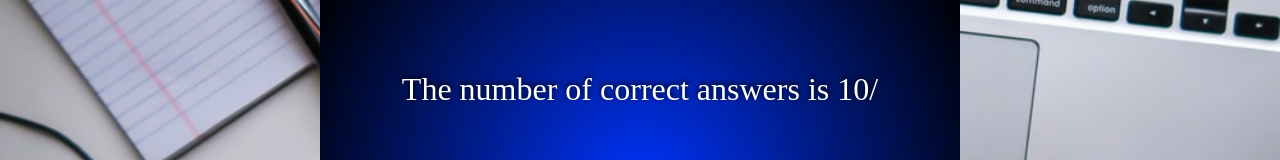
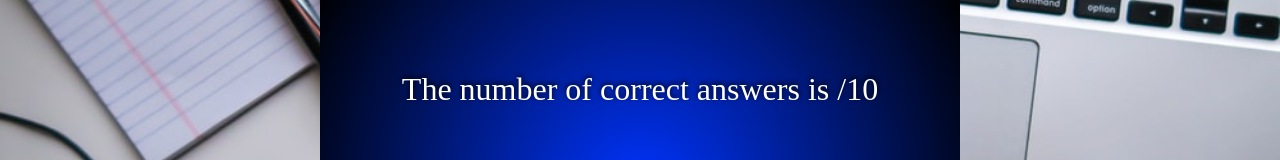
Before and after one commit to lasha-TS/Quiz, an Angular app: page /result in a window 1280 px wide. Shown: the part 209-369 px from the top of the page. Built offline with nearby package versions, Linux system fonts and the light colour scheme; a web font is replaced by a local one.

Commit message:
Update result.component.html

```diff
--- a/src/app/result/result.component.html
+++ b/src/app/result/result.component.html
@@ -1,6 +1,6 @@
 <div class="container">
     <div class="resultBox">
-        <h2>The number of correct answers is 10/{{successAnswer}}</h2>
+        <h2>The number of correct answers is {{successAnswer}}/10</h2>
         <h3>{{text}}</h3>
         <button type="button" class="btn btn-outline-light"[routerLink]="['/main']" routerLinkActive="router-link-active" >Try Again</button>
     </div>
```
